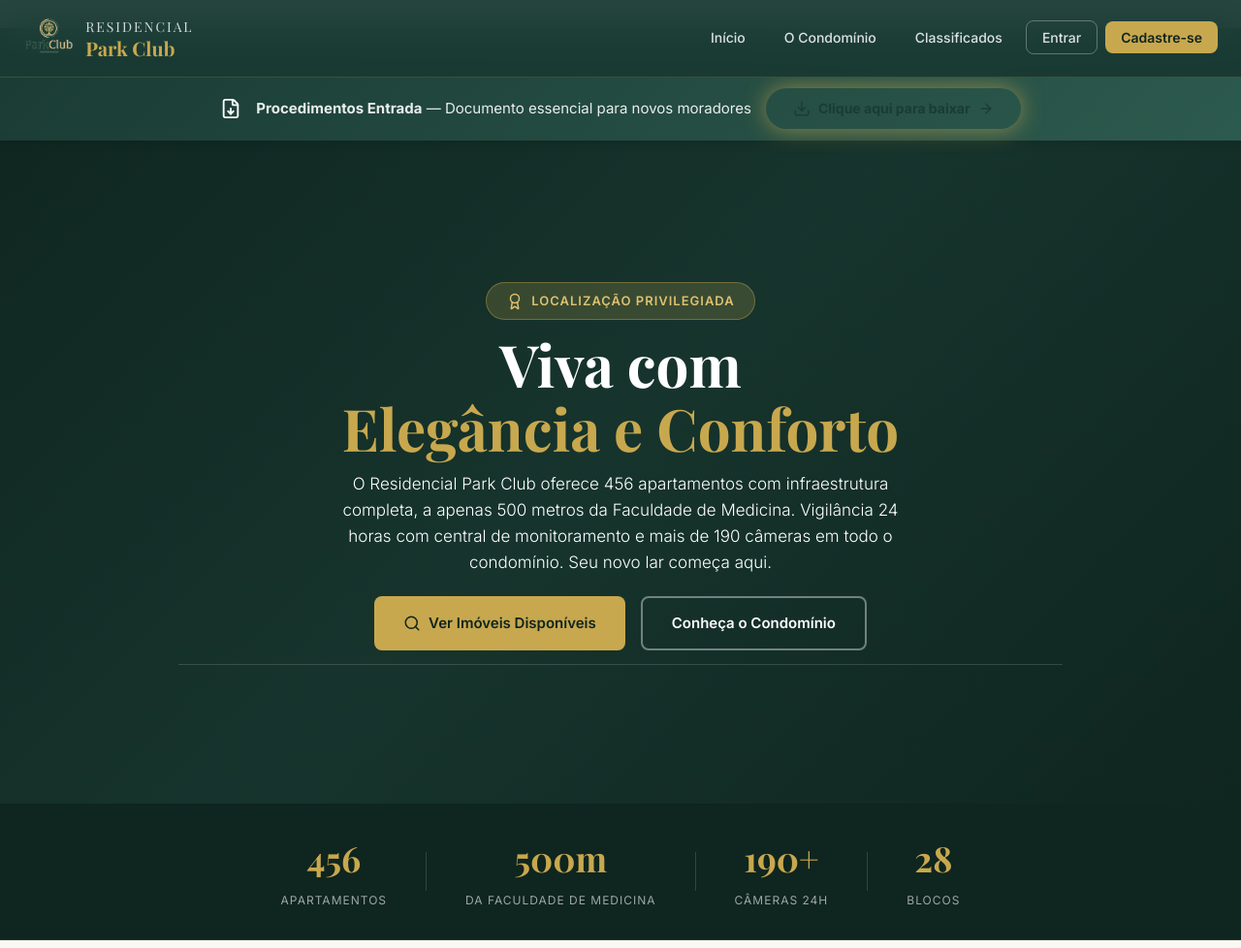
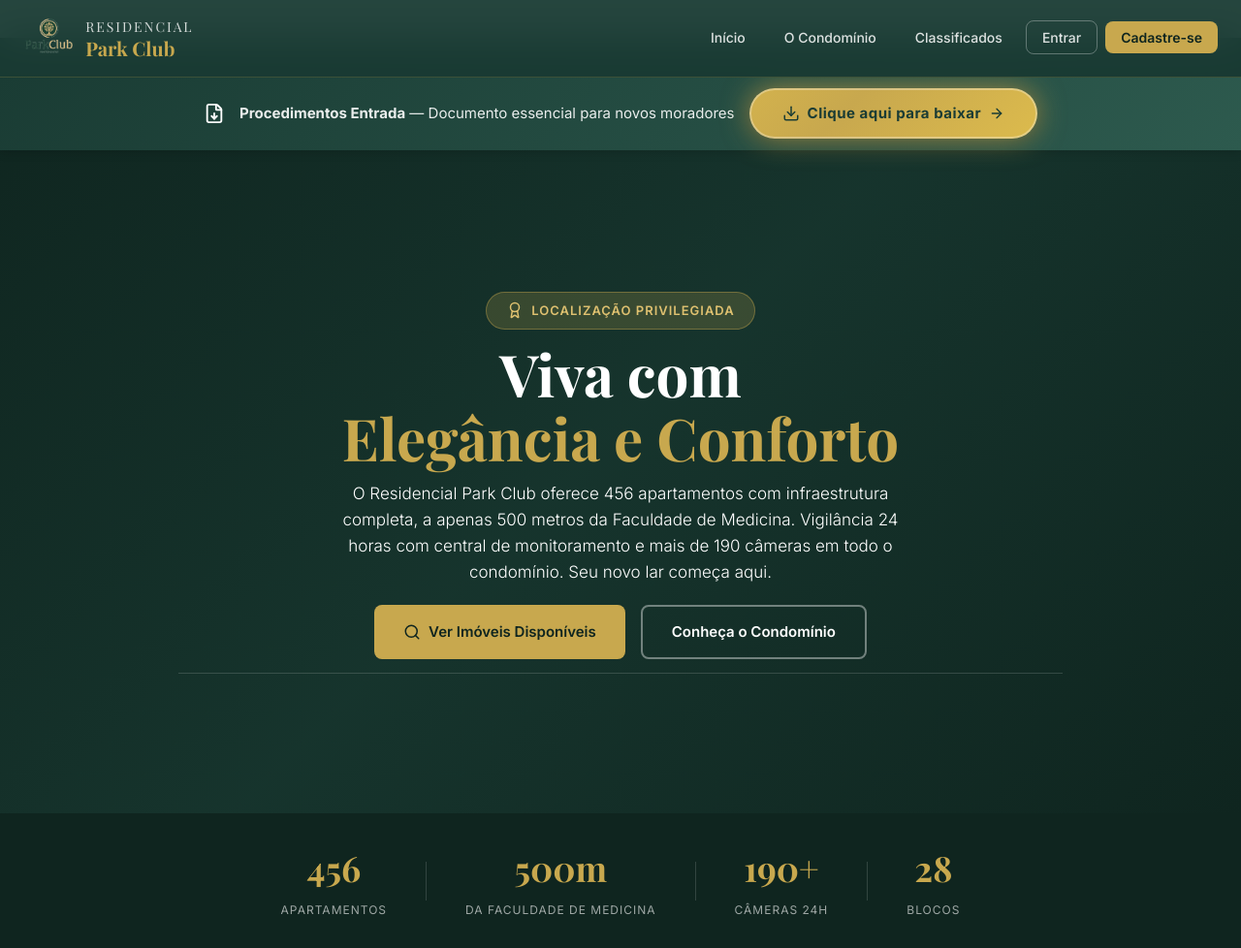
Before and after one commit to lumezencio/residencialparkclub, a Django app: page / in a window 1280 px wide. Shown: the part 37-1015 px from the top of the page at 97% size. Run offline with Django 5.2, Linux system fonts and the light colour scheme; data that the repository does not hold is empty.

Commit message:
Botao download dourado brilhante, ticker infinito via JS
- Botao Clique Aqui com gradiente dourado, borda, animacao pulse+shimmer
- JS duplica itens do ticker automaticamente para scroll infinito
- Funciona mesmo com 1 anuncio ou 1 aviso

Co-Authored-By: Claude Opus 4.6 (1M context) <noreply@anthropic.com>

```diff
--- a/static/css/style.css
+++ b/static/css/style.css
@@ -2771,31 +2771,40 @@ select.form-input {
     display: inline-flex;
     align-items: center;
     gap: 8px;
-    background: var(--gold);
-    color: var(--primary);
-    padding: 10px 28px;
-    border-radius: 25px;
-    font-weight: 700;
-    font-size: 14px;
-    text-decoration: none;
+    background: linear-gradient(135deg, #e6c44c, #c8a84e, #e6c44c);
+    background-size: 200% 200%;
+    color: var(--primary) !important;
+    padding: 12px 32px;
+    border-radius: 30px;
+    font-weight: 800;
+    font-size: 15px;
+    text-decoration: none !important;
     cursor: pointer;
     position: relative;
     z-index: 101;
-    animation: pulse-glow 2s infinite;
+    animation: pulse-glow 2s infinite, shimmer 3s infinite;
     transition: all 0.3s;
-    box-shadow: 0 0 15px rgba(200, 168, 78, 0.4);
+    box-shadow: 0 0 20px rgba(200, 168, 78, 0.5), 0 4px 15px rgba(0,0,0,0.2);
+    border: 2px solid rgba(255,255,255,0.3);
+    letter-spacing: 0.5px;
 }
 
 .download-btn-pulse:hover {
     background: white;
-    color: var(--primary);
-    transform: scale(1.08);
-    box-shadow: 0 0 25px rgba(200, 168, 78, 0.6);
+    color: var(--primary) !important;
+    transform: scale(1.1);
+    box-shadow: 0 0 35px rgba(200, 168, 78, 0.8), 0 6px 20px rgba(0,0,0,0.3);
 }
 
 @keyframes pulse-glow {
-    0%, 100% { box-shadow: 0 0 10px rgba(200, 168, 78, 0.3); }
-    50% { box-shadow: 0 0 25px rgba(200, 168, 78, 0.7); }
+    0%, 100% { box-shadow: 0 0 15px rgba(200, 168, 78, 0.4), 0 4px 15px rgba(0,0,0,0.2); }
+    50% { box-shadow: 0 0 30px rgba(200, 168, 78, 0.8), 0 4px 20px rgba(0,0,0,0.3); }
+}
+
+@keyframes shimmer {
+    0% { background-position: 0% 50%; }
+    50% { background-position: 100% 50%; }
+    100% { background-position: 0% 50%; }
 }
 
 @media (max-width: 768px) {
--- a/static/js/main.js
+++ b/static/js/main.js
@@ -10,7 +10,24 @@ document.addEventListener('DOMContentLoaded', () => {
     initScrollAnimations();
     initAutoAlertDismiss();
     initLightbox();
+    initTickerDuplicate();
 });
+
+// Duplicar itens dos tickers para scroll infinito
+function initTickerDuplicate() {
+    document.querySelectorAll('.hero-ticker-track').forEach(track => {
+        const items = track.innerHTML;
+        if (track.children.length > 0 && track.children.length < 8) {
+            // Duplicar até ter pelo menos 8 itens para scroll suave
+            let copies = Math.ceil(8 / track.children.length);
+            for (let i = 0; i < copies; i++) {
+                track.innerHTML += items;
+            }
+        } else if (track.children.length > 0) {
+            track.innerHTML += items;
+        }
+    });
+}
 
 // Navbar scroll effect
 function initNavbar() {
```
